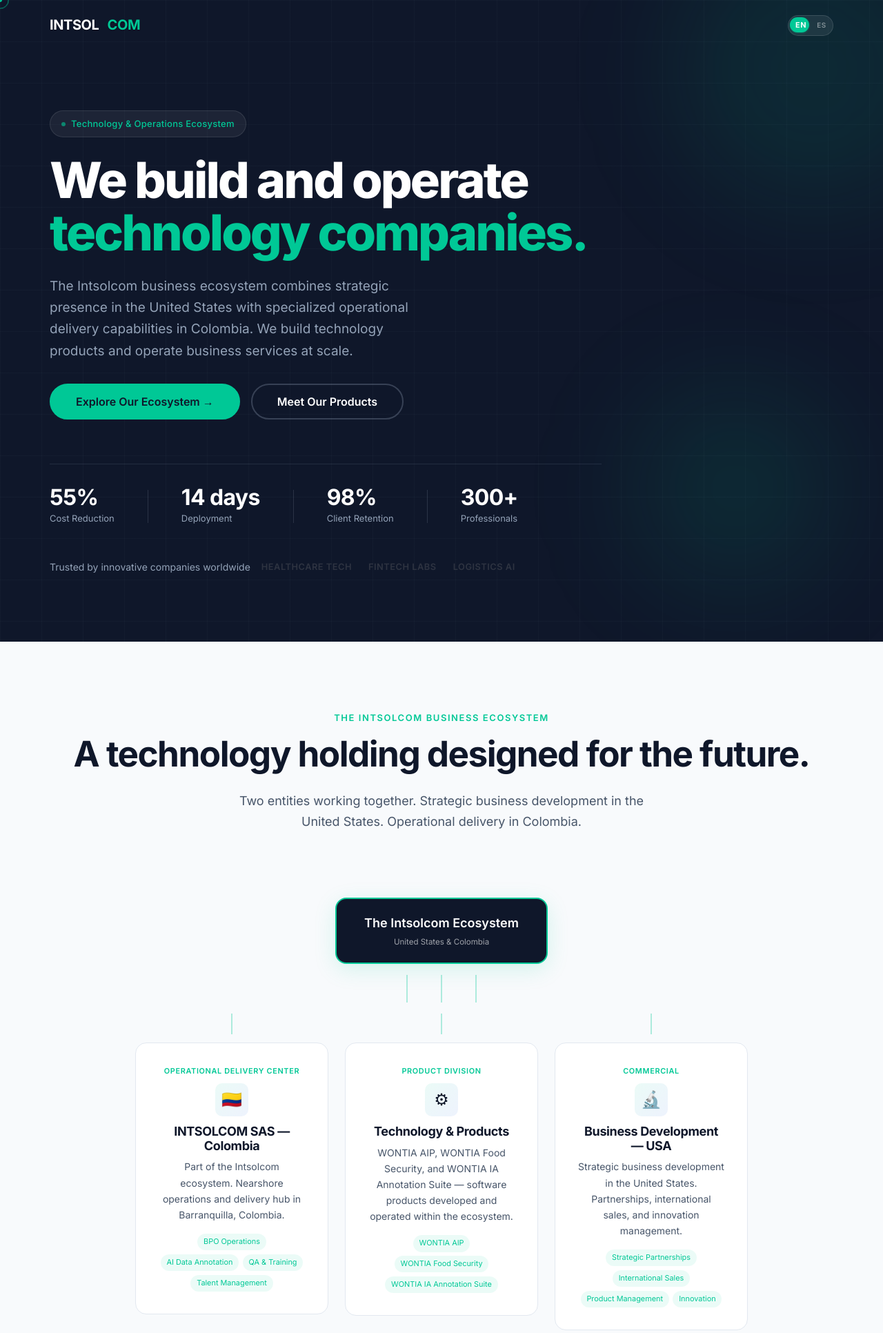
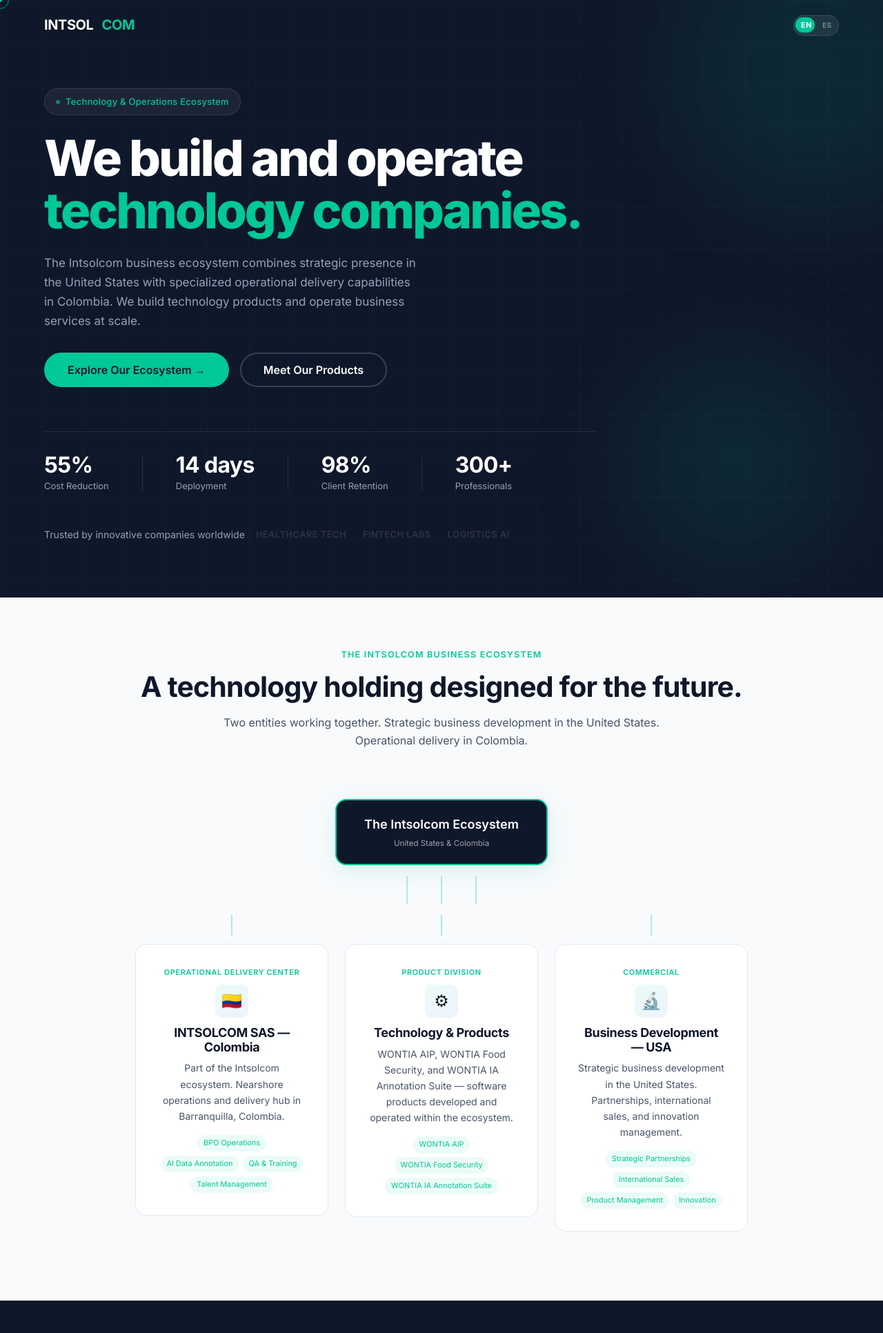
Before and after one commit to intsolcom/intsolcom-website, a PHP site: page / in a window 1280 px wide. Shown: the top 1932 px of the page at 69% size. Run offline with PHP 8.4, Linux system fonts and the light colour scheme; data that the repository does not hold is empty; some libraries are stand-ins or nearby versions.

Commit message:
feat: minimalist dense redesign — Space Grotesk corporate tech font + tighter vertical rhythm
- New font: Space Grotesk (display) + Inter (body) across all 16 PHP pages and server.js
- Density overrides in main.css: sections 6rem->4.25rem, grids 2rem->1.5rem, cards and headers tighter, hero 90svh, stats/CTA/footer/FAQ compact
- Buttons slightly more compact (tap targets preserved)
- Interior page heroes: 7rem top padding on desktop
- Deployed to VPS and verified

```diff
--- a/Sitio Web/assets/css/main.css
+++ b/Sitio Web/assets/css/main.css
@@ -2444,3 +2444,76 @@
     scroll-behavior: auto;
   }
 }
+
+
+/* ===================================================================
+   36. MINIMAL & DENSE OVERRIDES — friendly AI-tech look
+   Corporate tech font + tighter vertical rhythm so more
+   information fits above the fold on every screen.
+   =================================================================== */
+:root {
+  --font-display: 'Space Grotesk', 'Inter', sans-serif;
+  --font-body:    'Inter', sans-serif;
+  --section-pad:    4.25rem;
+  --section-pad-sm: 3rem;
+  --grid-gap:       1.5rem;
+  --container-pad:  1.5rem;
+}
+
+/* Tighter typography */
+.section-label { letter-spacing: 0.1em; font-size: 0.78rem; }
+.section-title {
+  font-size: clamp(1.75rem, 3.2vw, 2.75rem);
+  letter-spacing: -0.02em;
+  margin-bottom: var(--space-4);
+}
+.section-subtitle { font-size: 1rem; line-height: 1.6; }
+.section-header { margin-bottom: var(--space-10); }
+
+/* Denser cards & grids */
+.card,
+.testimonial-card {
+  padding: var(--space-6);
+}
+.product-card__header { padding: var(--space-6) var(--space-6) var(--space-3); }
+.product-card__body   { padding: 0 var(--space-6) var(--space-6); }
+.capability-card      { padding: var(--space-5) var(--space-6); }
+.industry-card        { padding: var(--space-5) var(--space-6); }
+.comparison__col      { padding: var(--space-6); }
+
+/* Hero: slightly shorter, still impactful */
+.hero {
+  min-height: 90svh;
+  padding-top: var(--space-32);
+  padding-bottom: var(--space-20);
+}
+.hero__description { font-size: 1.0625rem; max-width: 540px; }
+
+/* Stats band */
+.stats-band { padding: var(--space-8) 0; gap: var(--space-10); }
+.stats-band__value { font-size: 2.5rem; }
+.stats-band__divider { min-height: 56px; }
+
+/* CTA */
+.cta-section { padding: var(--space-20) 0; }
+.cta-section h2 { font-size: clamp(1.6rem, 3vw, 2.25rem); }
+.cta-section p  { font-size: 1rem; }
+
+/* Footer & FAQ */
+.footer { padding: var(--space-12) 0 var(--space-8); }
+.faq__question { padding: var(--space-4) 0; }
+
+/* Ecosystem diagram */
+.eco-diagram { padding: var(--space-6) 0; }
+
+/* Buttons: slightly more compact but still ≥44px tap targets */
+.btn { padding: 0.75rem 1.5rem; }
+.btn-lg { padding: 0.9375rem 2rem; }
+
+/* Page hero (interior pages) — desktop only */
+@media (min-width: 769px) {
+  .hero[style] {
+    padding-top: 7rem !important;
+    padding-bottom: var(--space-12) !important;
+  }
+}
--- a/Sitio Web/blog-post.php
+++ b/Sitio Web/blog-post.php
@@ -23,7 +23,7 @@
 <head>
     <meta charset="UTF-8"><meta name="viewport" content="width=device-width, initial-scale=1.0">
     <title>404 — <?= h($siteName) ?></title>
-    <link href="https://fonts.googleapis.com/css2?family=Inter:wght@300;400;500;600;700;800&display=swap" rel="stylesheet">
+    <link href="https://fonts.googleapis.com/css2?family=Inter:wght@300;400;500;600;700;800&family=Space+Grotesk:wght@400;500;600;700&display=swap" rel="stylesheet">
     <link rel="stylesheet" href="/assets/css/main.css?v=2">
 </head>
 <body>
@@ -78,7 +78,7 @@
     <title><?= h($metaTitle) ?></title>
     <link rel="preconnect" href="https://fonts.googleapis.com">
     <link rel="preconnect" href="https://fonts.gstatic.com" crossorigin>
-    <link href="https://fonts.googleapis.com/css2?family=Inter:wght@300;400;500;600;700;800&display=swap" rel="stylesheet">
+    <link href="https://fonts.googleapis.com/css2?family=Inter:wght@300;400;500;600;700;800&family=Space+Grotesk:wght@400;500;600;700&display=swap" rel="stylesheet">
     <link rel="stylesheet" href="/assets/css/main.css?v=2">
     <link rel="canonical" href="<?= h($currentUrl) ?>">
     <script type="application/ld+json">
--- a/Sitio Web/blog.php
+++ b/Sitio Web/blog.php
@@ -46,7 +46,7 @@
     <title><?= h($metaTitle) ?></title>
     <link rel="preconnect" href="https://fonts.googleapis.com">
     <link rel="preconnect" href="https://fonts.gstatic.com" crossorigin>
-    <link href="https://fonts.googleapis.com/css2?family=Inter:wght@300;400;500;600;700;800&display=swap" rel="stylesheet">
+    <link href="https://fonts.googleapis.com/css2?family=Inter:wght@300;400;500;600;700;800&family=Space+Grotesk:wght@400;500;600;700&display=swap" rel="stylesheet">
     <link rel="stylesheet" href="/assets/css/main.css?v=2">
     <link rel="canonical" href="<?= h($currentUrl) ?>">
 </head>
--- a/Sitio Web/business-unit.php
+++ b/Sitio Web/business-unit.php
@@ -91,7 +91,7 @@
   <title><?= h($metaTitle) ?></title>
   <link rel="preconnect" href="https://fonts.googleapis.com">
   <link rel="preconnect" href="https://fonts.gstatic.com" crossorigin>
-  <link href="https://fonts.googleapis.com/css2?family=Inter:wght@300;400;500;600;700;800&display=swap" rel="stylesheet">
+  <link href="https://fonts.googleapis.com/css2?family=Inter:wght@300;400;500;600;700;800&family=Space+Grotesk:wght@400;500;600;700&display=swap" rel="stylesheet">
   <link rel="stylesheet" href="/assets/css/main.css?v=2">
 </head>
 <body>
@@ -158,7 +158,7 @@
   <title><?= h($metaTitle) ?></title>
   <link rel="preconnect" href="https://fonts.googleapis.com">
   <link rel="preconnect" href="https://fonts.gstatic.com" crossorigin>
-  <link href="https://fonts.googleapis.com/css2?family=Inter:wght@300;400;500;600;700;800&display=swap" rel="stylesheet">
+  <link href="https://fonts.googleapis.com/css2?family=Inter:wght@300;400;500;600;700;800&family=Space+Grotesk:wght@400;500;600;700&display=swap" rel="stylesheet">
   <link rel="stylesheet" href="/assets/css/main.css?v=2">
   <link rel="canonical" href="<?= h($currentUrl) ?>">
   <script type="application/ld+json">
--- a/Sitio Web/business-units.php
+++ b/Sitio Web/business-units.php
@@ -58,7 +58,7 @@
   <title><?= h($metaTitle) ?></title>
   <link rel="preconnect" href="https://fonts.googleapis.com">
   <link rel="preconnect" href="https://fonts.gstatic.com" crossorigin>
-  <link href="https://fonts.googleapis.com/css2?family=Inter:wght@300;400;500;600;700;800&display=swap" rel="stylesheet">
+  <link href="https://fonts.googleapis.com/css2?family=Inter:wght@300;400;500;600;700;800&family=Space+Grotesk:wght@400;500;600;700&display=swap" rel="stylesheet">
   <link rel="stylesheet" href="/assets/css/main.css?v=2">
   <link rel="canonical" href="<?= h($currentUrl) ?>">
   <script type="application/ld+json">
--- a/Sitio Web/contact.php
+++ b/Sitio Web/contact.php
@@ -107,7 +107,7 @@
   <title><?= h($metaTitle) ?> — <?= h($siteName) ?></title>
   <link rel="preconnect" href="https://fonts.googleapis.com">
   <link rel="preconnect" href="https://fonts.gstatic.com" crossorigin>
-  <link href="https://fonts.googleapis.com/css2?family=Inter:wght@300;400;500;600;700;800&display=swap" rel="stylesheet">
+  <link href="https://fonts.googleapis.com/css2?family=Inter:wght@300;400;500;600;700;800&family=Space+Grotesk:wght@400;500;600;700&display=swap" rel="stylesheet">
   <link rel="stylesheet" href="/assets/css/main.css?v=2">
   <link rel="canonical" href="<?= h($currentUrl) ?>">
   <script type="application/ld+json">
--- a/Sitio Web/holding.php
+++ b/Sitio Web/holding.php
@@ -35,7 +35,7 @@
   <title><?= h($metaTitle) ?> — <?= h($siteName) ?></title>
   <link rel="preconnect" href="https://fonts.googleapis.com">
   <link rel="preconnect" href="https://fonts.gstatic.com" crossorigin>
-  <link href="https://fonts.googleapis.com/css2?family=Inter:wght@300;400;500;600;700;800&display=swap" rel="stylesheet">
+  <link href="https://fonts.googleapis.com/css2?family=Inter:wght@300;400;500;600;700;800&family=Space+Grotesk:wght@400;500;600;700&display=swap" rel="stylesheet">
   <link rel="stylesheet" href="/assets/css/main.css?v=2">
   <link rel="canonical" href="<?= h($currentUrl) ?>">
   <script type="application/ld+json">
--- a/Sitio Web/index.php
+++ b/Sitio Web/index.php
@@ -90,7 +90,7 @@
 
 <link rel="preconnect" href="https://fonts.googleapis.com">
 <link rel="preconnect" href="https://fonts.gstatic.com" crossorigin>
-<link href="https://fonts.googleapis.com/css2?family=Inter:wght@300;400;500;600;700;800&display=swap" rel="stylesheet">
+<link href="https://fonts.googleapis.com/css2?family=Inter:wght@300;400;500;600;700;800&family=Space+Grotesk:wght@400;500;600;700&display=swap" rel="stylesheet">
 
 <meta property="og:type" content="website">
 <meta property="og:site_name" content="INTSOLCOM LLC">
--- a/Sitio Web/industries.php
+++ b/Sitio Web/industries.php
@@ -40,7 +40,7 @@
   <title><?= h($metaTitle) ?> — <?= h($siteName) ?></title>
   <link rel="preconnect" href="https://fonts.googleapis.com">
   <link rel="preconnect" href="https://fonts.gstatic.com" crossorigin>
-  <link href="https://fonts.googleapis.com/css2?family=Inter:wght@300;400;500;600;700;800&display=swap" rel="stylesheet">
+  <link href="https://fonts.googleapis.com/css2?family=Inter:wght@300;400;500;600;700;800&family=Space+Grotesk:wght@400;500;600;700&display=swap" rel="stylesheet">
   <link rel="stylesheet" href="/assets/css/main.css?v=2">
   <link rel="canonical" href="<?= h($currentUrl) ?>">
   <script type="application/ld+json">
--- a/Sitio Web/industry.php
+++ b/Sitio Web/industry.php
@@ -23,7 +23,7 @@
 <head>
   <meta charset="UTF-8"><meta name="viewport" content="width=device-width, initial-scale=1.0">
   <title>404 — <?= h($siteName) ?></title>
-  <link href="https://fonts.googleapis.com/css2?family=Inter:wght@300;400;500;600;700;800&display=swap" rel="stylesheet">
+  <link href="https://fonts.googleapis.com/css2?family=Inter:wght@300;400;500;600;700;800&family=Space+Grotesk:wght@400;500;600;700&display=swap" rel="stylesheet">
   <link rel="stylesheet" href="/assets/css/main.css?v=2">
 </head>
 <body>
@@ -74,7 +74,7 @@
   <title><?= h($metaTitle) ?> — <?= h($siteName) ?></title>
   <link rel="preconnect" href="https://fonts.googleapis.com">
   <link rel="preconnect" href="https://fonts.gstatic.com" crossorigin>
-  <link href="https://fonts.googleapis.com/css2?family=Inter:wght@300;400;500;600;700;800&display=swap" rel="stylesheet">
+  <link href="https://fonts.googleapis.com/css2?family=Inter:wght@300;400;500;600;700;800&family=Space+Grotesk:wght@400;500;600;700&display=swap" rel="stylesheet">
   <link rel="stylesheet" href="/assets/css/main.css?v=2">
   <link rel="canonical" href="<?= h($currentUrl) ?>">
 </head>
--- a/Sitio Web/nearshore-development.php
+++ b/Sitio Web/nearshore-development.php
@@ -28,7 +28,7 @@
 
 <link rel="preconnect" href="https://fonts.googleapis.com">
 <link rel="preconnect" href="https://fonts.gstatic.com" crossorigin>
-<link href="https://fonts.googleapis.com/css2?family=Inter:wght@300;400;500;600;700;800&display=swap" rel="stylesheet">
+<link href="https://fonts.googleapis.com/css2?family=Inter:wght@300;400;500;600;700;800&family=Space+Grotesk:wght@400;500;600;700&display=swap" rel="stylesheet">
 <link rel="stylesheet" href="/assets/css/main.css?v=<?= filemtime(__DIR__.'/assets/css/main.css') ?>">
 <link rel="canonical" href="<?= h($currentUrl) ?>">
 
--- a/Sitio Web/privacy.php
+++ b/Sitio Web/privacy.php
@@ -16,7 +16,7 @@
 <meta property="og:url" content="<?= SITE_URL ?>/privacy">
 <link rel="preconnect" href="https://fonts.googleapis.com">
 <link rel="preconnect" href="https://fonts.gstatic.com" crossorigin>
-<link href="https://fonts.googleapis.com/css2?family=Inter:wght@300;400;500;600;700;800&display=swap" rel="stylesheet">
+<link href="https://fonts.googleapis.com/css2?family=Inter:wght@300;400;500;600;700;800&family=Space+Grotesk:wght@400;500;600;700&display=swap" rel="stylesheet">
 <link rel="stylesheet" href="/assets/css/main.css?v=<?= filemtime(__DIR__.'/assets/css/main.css') ?>">
 <link rel="canonical" href="<?= SITE_URL ?>/privacy">
 <style>
--- a/Sitio Web/product.php
+++ b/Sitio Web/product.php
@@ -23,7 +23,7 @@
 <head>
   <meta charset="UTF-8"><meta name="viewport" content="width=device-width, initial-scale=1.0">
   <title>404 — <?= h($siteName) ?></title>
-  <link href="https://fonts.googleapis.com/css2?family=Inter:wght@300;400;500;600;700;800&display=swap" rel="stylesheet">
+  <link href="https://fonts.googleapis.com/css2?family=Inter:wght@300;400;500;600;700;800&family=Space+Grotesk:wght@400;500;600;700&display=swap" rel="stylesheet">
   <link rel="stylesheet" href="/assets/css/main.css?v=2">
 </head>
 <body>
@@ -77,7 +77,7 @@
   <title><?= h($metaTitle) ?> — <?= h($siteName) ?></title>
   <link rel="preconnect" href="https://fonts.googleapis.com">
   <link rel="preconnect" href="https://fonts.gstatic.com" crossorigin>
-  <link href="https://fonts.googleapis.com/css2?family=Inter:wght@300;400;500;600;700;800&display=swap" rel="stylesheet">
+  <link href="https://fonts.googleapis.com/css2?family=Inter:wght@300;400;500;600;700;800&family=Space+Grotesk:wght@400;500;600;700&display=swap" rel="stylesheet">
   <link rel="stylesheet" href="/assets/css/main.css?v=2">
   <link rel="canonical" href="<?= h($currentUrl) ?>">
   <script type="application/ld+json">
--- a/Sitio Web/resource-post.php
+++ b/Sitio Web/resource-post.php
@@ -23,7 +23,7 @@
 <head>
   <meta charset="UTF-8"><meta name="viewport" content="width=device-width, initial-scale=1.0">
   <title>404 — <?= h($siteName) ?></title>
-  <link href="https://fonts.googleapis.com/css2?family=Inter:wght@300;400;500;600;700;800&display=swap" rel="stylesheet">
+  <link href="https://fonts.googleapis.com/css2?family=Inter:wght@300;400;500;600;700;800&family=Space+Grotesk:wght@400;500;600;700&display=swap" rel="stylesheet">
   <link rel="stylesheet" href="/assets/css/main.css?v=2">
 </head>
 <body>
@@ -79,7 +79,7 @@
   <title><?= h($metaTitle) ?> — <?= h($siteName) ?></title>
   <link rel="preconnect" href="https://fonts.googleapis.com">
   <link rel="preconnect" href="https://fonts.gstatic.com" crossorigin>
-  <link href="https://fonts.googleapis.com/css2?family=Inter:wght@300;400;500;600;700;800&display=swap" rel="stylesheet">
+  <link href="https://fonts.googleapis.com/css2?family=Inter:wght@300;400;500;600;700;800&family=Space+Grotesk:wght@400;500;600;700&display=swap" rel="stylesheet">
   <link rel="stylesheet" href="/assets/css/main.css?v=2">
   <link rel="canonical" href="<?= h($currentUrl) ?>">
   <script type="application/ld+json">
--- a/Sitio Web/resources.php
+++ b/Sitio Web/resources.php
@@ -68,7 +68,7 @@
   <title><?= h($metaTitle) ?> — <?= h($siteName) ?></title>
   <link rel="preconnect" href="https://fonts.googleapis.com">
   <link rel="preconnect" href="https://fonts.gstatic.com" crossorigin>
-  <link href="https://fonts.googleapis.com/css2?family=Inter:wght@300;400;500;600;700;800&display=swap" rel="stylesheet">
+  <link href="https://fonts.googleapis.com/css2?family=Inter:wght@300;400;500;600;700;800&family=Space+Grotesk:wght@400;500;600;700&display=swap" rel="stylesheet">
   <link rel="stylesheet" href="/assets/css/main.css?v=2">
   <link rel="canonical" href="<?= h($currentUrl . ($typeFilter ? "?type=$typeFilter" : '')) ?>">
 </head>
--- a/Sitio Web/server.js
+++ b/Sitio Web/server.js
@@ -177,7 +177,7 @@
 <meta name="author" content="INTSOLCOM LLC">
 <link rel="preconnect" href="https://fonts.googleapis.com">
 <link rel="preconnect" href="https://fonts.gstatic.com" crossorigin>
-<link href="https://fonts.googleapis.com/css2?family=Inter:wght@300;400;500;600;700;800&display=swap" rel="stylesheet">
+<link href="https://fonts.googleapis.com/css2?family=Inter:wght@300;400;500;600;700;800&family=Space+Grotesk:wght@400;500;600;700&display=swap" rel="stylesheet">
 <meta property="og:type" content="website">
 <meta property="og:site_name" content="INTSOLCOM LLC">
 <meta property="og:title" content="${esc(title)}">
@@ -194,7 +194,7 @@
   --bg:#FFFFFF;--surface:#F8FAFC;--surface2:#E2E8F0;--dark:#0F172A;--mid:#475569;
   --light:#94A3B8;--accent:#00C896;--accent-dk:#00A67D;--accent-bg:rgba(0,200,150,0.07);
   --accent-brd:rgba(0,200,150,0.18);--secondary:#2563EB;--purple:#8B5CF6;--white:#FFFFFF;
-  --font-display:'Inter',sans-serif;--font-body:'Inter',sans-serif;
+  --font-display:'Space Grotesk','Inter',sans-serif;--font-body:'Inter',sans-serif;
 }
 .nav.scrolled { background: rgba(255,255,255,0.85); backdrop-filter: blur(20px); -webkit-backdrop-filter: blur(20px); box-shadow: 0 1px 2px rgba(15,23,42,.04); padding: .75rem 0; }
 .nav.scrolled .nav__logo { color: #0F172A; }
--- a/Sitio Web/technology.php
+++ b/Sitio Web/technology.php
@@ -43,7 +43,7 @@
   <title><?= h($metaTitle) ?> — <?= h($siteName) ?></title>
   <link rel="preconnect" href="https://fonts.googleapis.com">
   <link rel="preconnect" href="https://fonts.gstatic.com" crossorigin>
-  <link href="https://fonts.googleapis.com/css2?family=Inter:wght@300;400;500;600;700;800&display=swap" rel="stylesheet">
+  <link href="https://fonts.googleapis.com/css2?family=Inter:wght@300;400;500;600;700;800&family=Space+Grotesk:wght@400;500;600;700&display=swap" rel="stylesheet">
   <link rel="stylesheet" href="/assets/css/main.css?v=2">
   <link rel="canonical" href="<?= h($currentUrl) ?>">
   <script type="application/ld+json">
--- a/Sitio Web/terms.php
+++ b/Sitio Web/terms.php
@@ -16,7 +16,7 @@
 <meta property="og:url" content="<?= SITE_URL ?>/terms">
 <link rel="preconnect" href="https://fonts.googleapis.com">
 <link rel="preconnect" href="https://fonts.gstatic.com" crossorigin>
-<link href="https://fonts.googleapis.com/css2?family=Inter:wght@300;400;500;600;700;800&display=swap" rel="stylesheet">
+<link href="https://fonts.googleapis.com/css2?family=Inter:wght@300;400;500;600;700;800&family=Space+Grotesk:wght@400;500;600;700&display=swap" rel="stylesheet">
 <link rel="stylesheet" href="/assets/css/main.css?v=<?= filemtime(__DIR__.'/assets/css/main.css') ?>">
 <link rel="canonical" href="<?= SITE_URL ?>/terms">
 <style>
```
